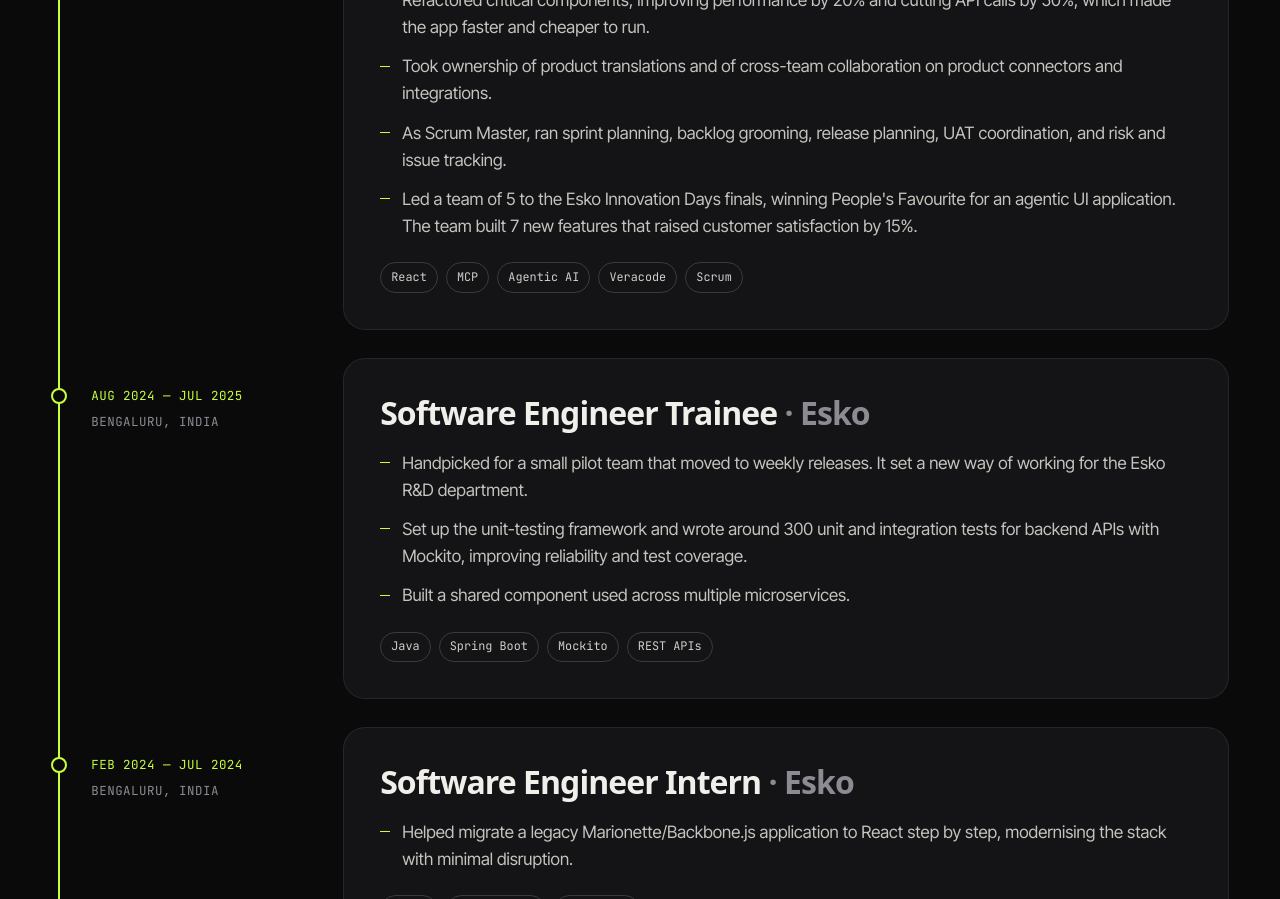
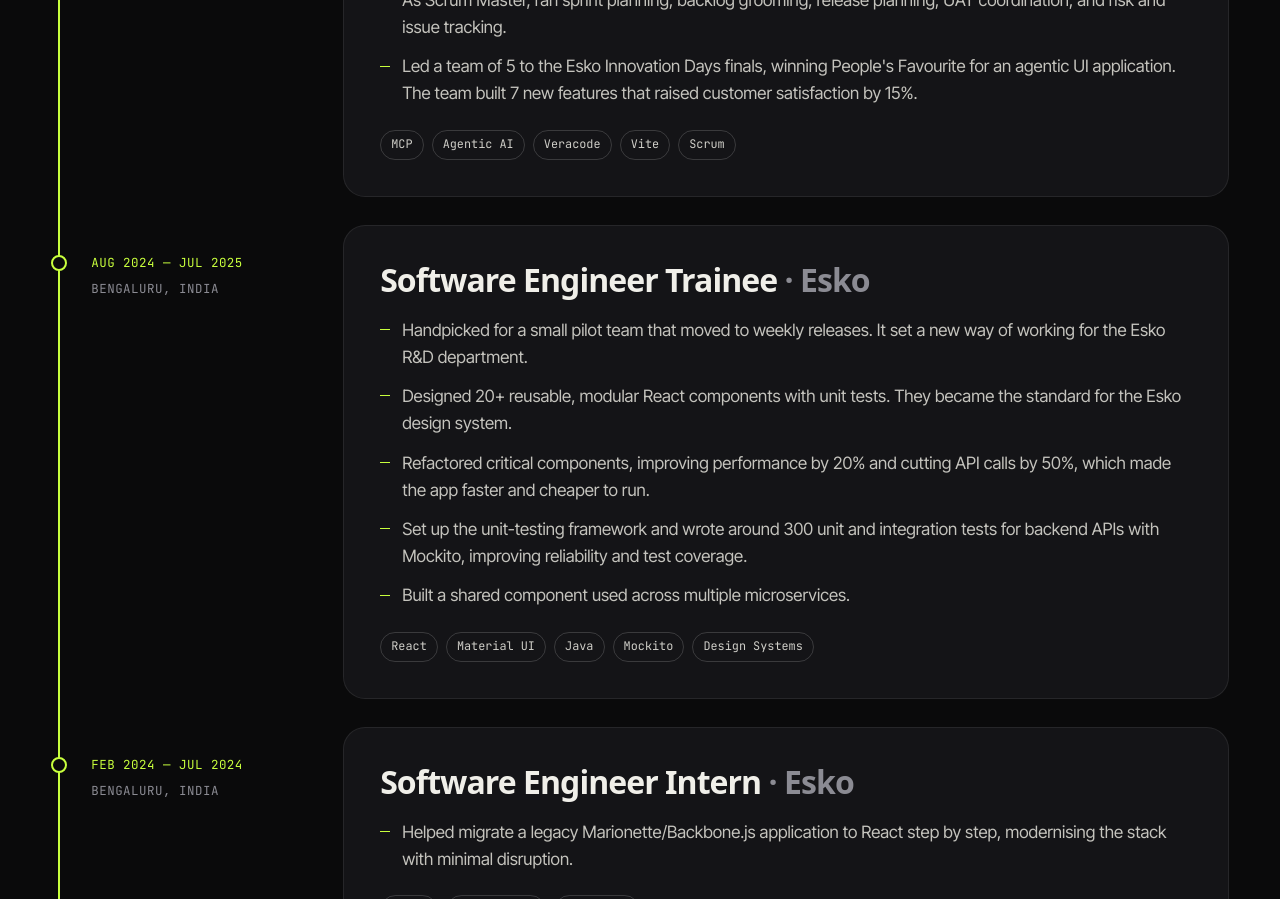
Before and after one commit to mohit833/portfolio, a React (Vite) app: page / in a window 1280 px wide. Shown: the part 4740-5639 px from the top of the page. Built offline with nearby package versions, Linux system fonts and the light colour scheme.

Commit message:
Move design-system and refactoring work to the Trainee role
Co-Authored-By: Claude Opus 5 <noreply@anthropic.com>

```diff
--- a/src/data.js
+++ b/src/data.js
@@ -83,13 +83,11 @@ export const experience = [
       'Built MCP tools and orchestration for agentic AI features in Esko products.',
       'As security SPOC for the product on Veracode, resolved 100+ vulnerabilities found by SAST and SCA analysis, including every high-severity finding.',
       'Led the migration of our build from Webpack to Vite.',
-      'Designed 20+ reusable, modular React components with unit tests. They became the standard for the Esko design system.',
-      'Refactored critical components, improving performance by 20% and cutting API calls by 50%, which made the app faster and cheaper to run.',
       'Took ownership of product translations and of cross-team collaboration on product connectors and integrations.',
       'As Scrum Master, ran sprint planning, backlog grooming, release planning, UAT coordination, and risk and issue tracking.',
       "Led a team of 5 to the Esko Innovation Days finals, winning People's Favourite for an agentic UI application. The team built 7 new features that raised customer satisfaction by 15%.",
     ],
-    tags: ['React', 'MCP', 'Agentic AI', 'Veracode', 'Scrum'],
+    tags: ['MCP', 'Agentic AI', 'Veracode', 'Vite', 'Scrum'],
   },
   {
     role: 'Software Engineer Trainee',
@@ -98,10 +96,12 @@ export const experience = [
     location: 'Bengaluru, India',
     points: [
       'Handpicked for a small pilot team that moved to weekly releases. It set a new way of working for the Esko R&D department.',
+      'Designed 20+ reusable, modular React components with unit tests. They became the standard for the Esko design system.',
+      'Refactored critical components, improving performance by 20% and cutting API calls by 50%, which made the app faster and cheaper to run.',
       'Set up the unit-testing framework and wrote around 300 unit and integration tests for backend APIs with Mockito, improving reliability and test coverage.',
       'Built a shared component used across multiple microservices.',
     ],
-    tags: ['Java', 'Spring Boot', 'Mockito', 'REST APIs'],
+    tags: ['React', 'Material UI', 'Java', 'Mockito', 'Design Systems'],
   },
   {
     role: 'Software Engineer Intern',
```
